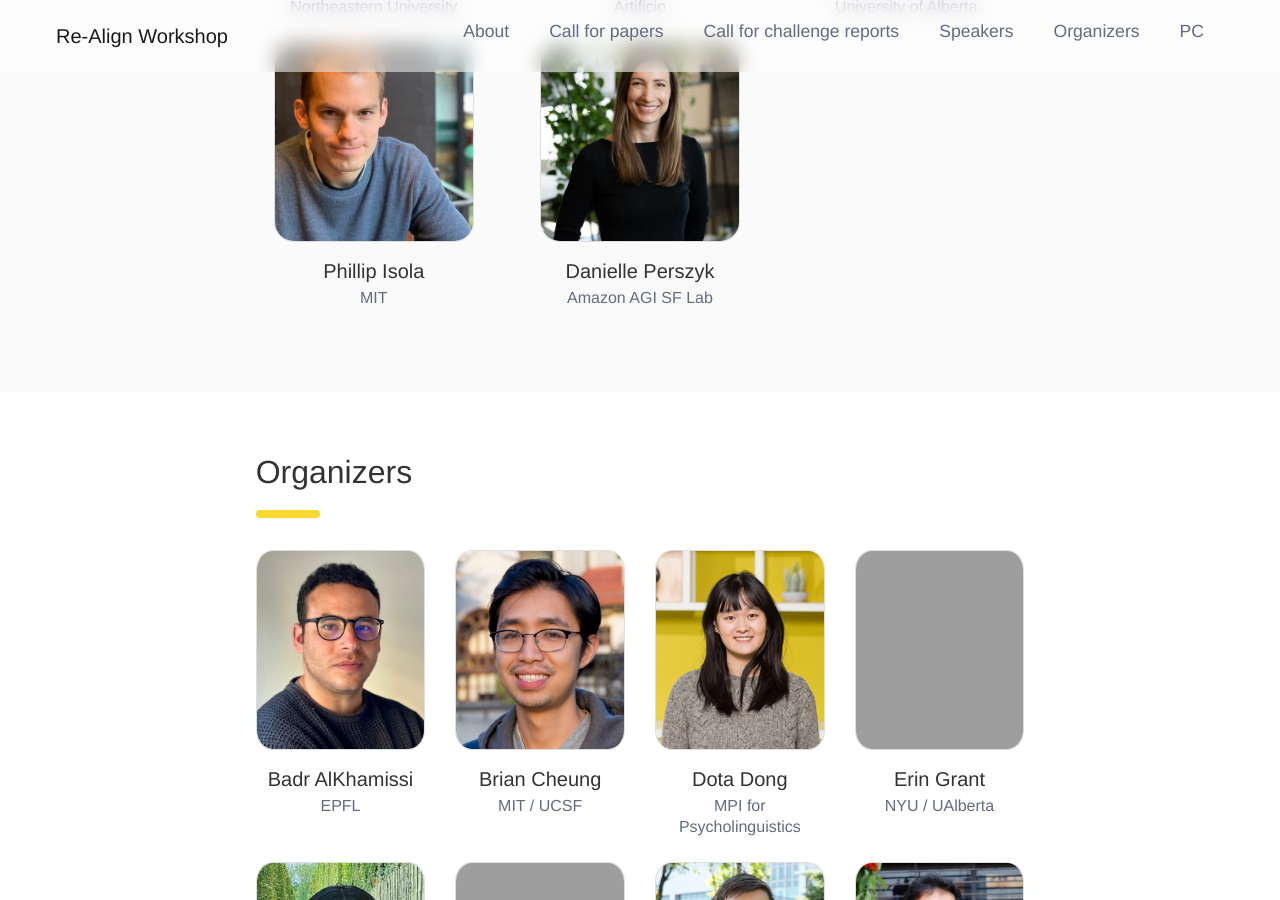
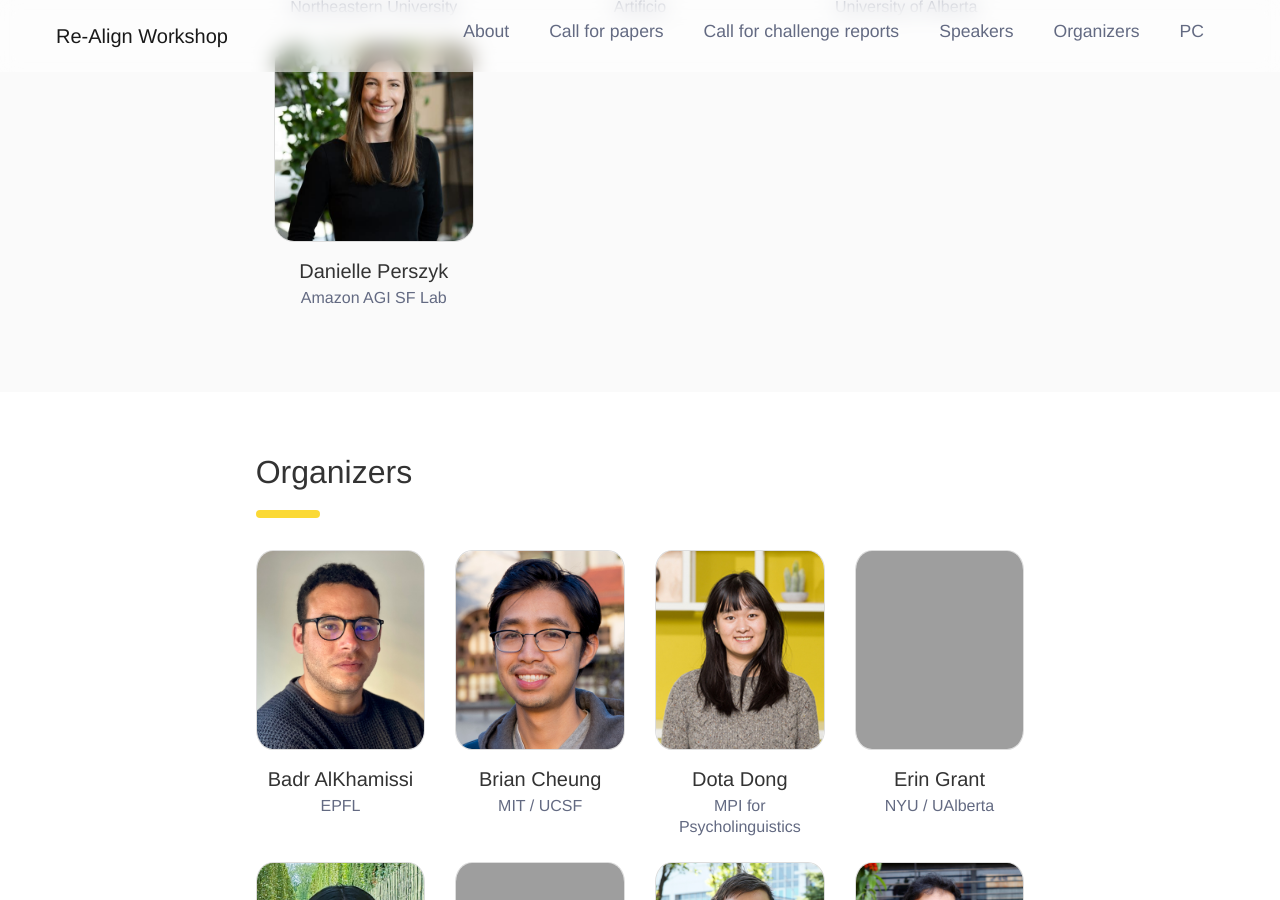
Before and after one commit to representational-alignment/representational-alignment.github.io, a Jekyll site: the page built from 2026/index.md, in a window 1280 px wide and 900 px high, scrolled down 7193 px. Built offline with Jekyll 4.4.1, drawn with Linux system fonts in a browser that asks for light colours; grey boxes are pictures that could not be loaded.

Commit message:
speaker can't make it

```diff
--- a/2026/index.md
+++ b/2026/index.md
@@ -89,10 +89,6 @@ speakers:
     affiliation: University of Alberta
     website: https://webdocs.cs.ualberta.ca/~alona/
     image: profile_fyshe.webp
-  - name: Phillip Isola
-    affiliation: MIT
-    website: https://web.mit.edu/phillipi/
-    image: profile_isola.jpeg
   - name: Danielle Perszyk
     affiliation: Amazon AGI SF Lab
     website: https://scholar.google.com/citations?user=jLcGAcQAAAAJ
```
